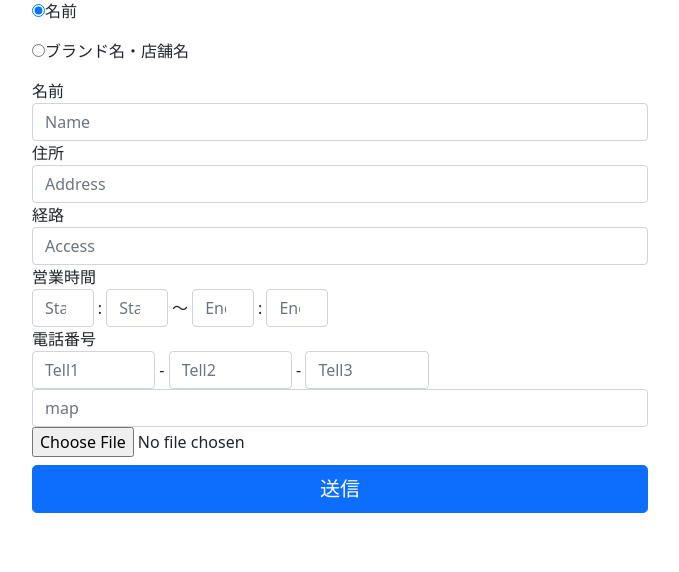
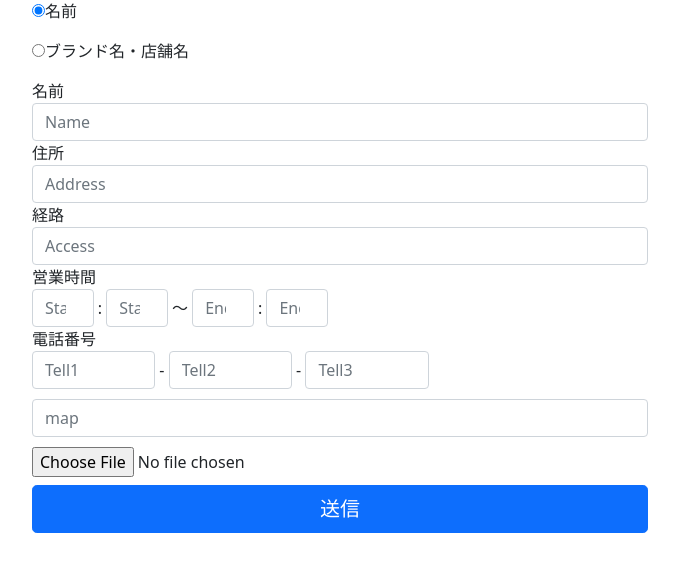
Before and after one commit to y-Kawanishi/tsudanuma-info, a PHP site: page /insert_data/index.php in a window 1280 px wide. Shown: the part 57-629 px from the top of the page, without its empty margins (300-979 px from the left). Run offline with PHP 8.4, Linux system fonts and the light colour scheme; data that the repository does not hold is empty.

Commit message:
店追加デザイン変更

```diff
--- a/htdocs/css/insertdata.css
+++ b/htdocs/css/insertdata.css
@@ -13,6 +13,9 @@
 .off {
     display: none;
 }
+#pic, #map{
+    margin-top: 10px;
+}
 #preview img {
     width: 200px;
     margin: 10px;
```
